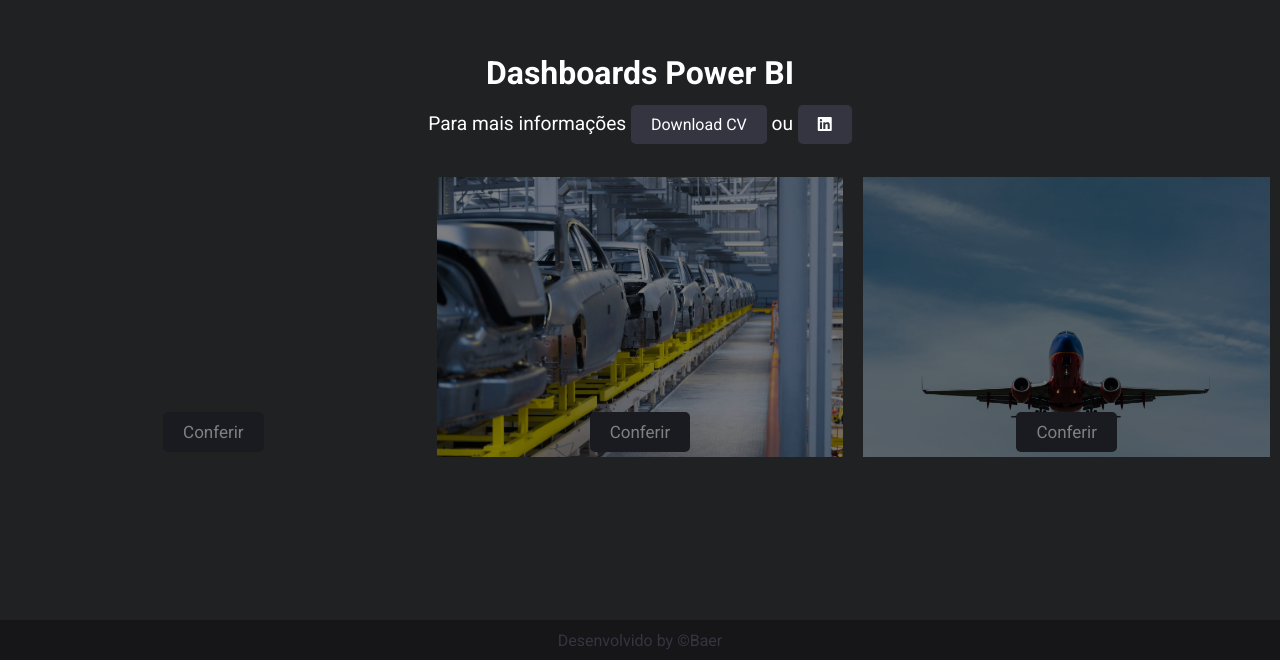
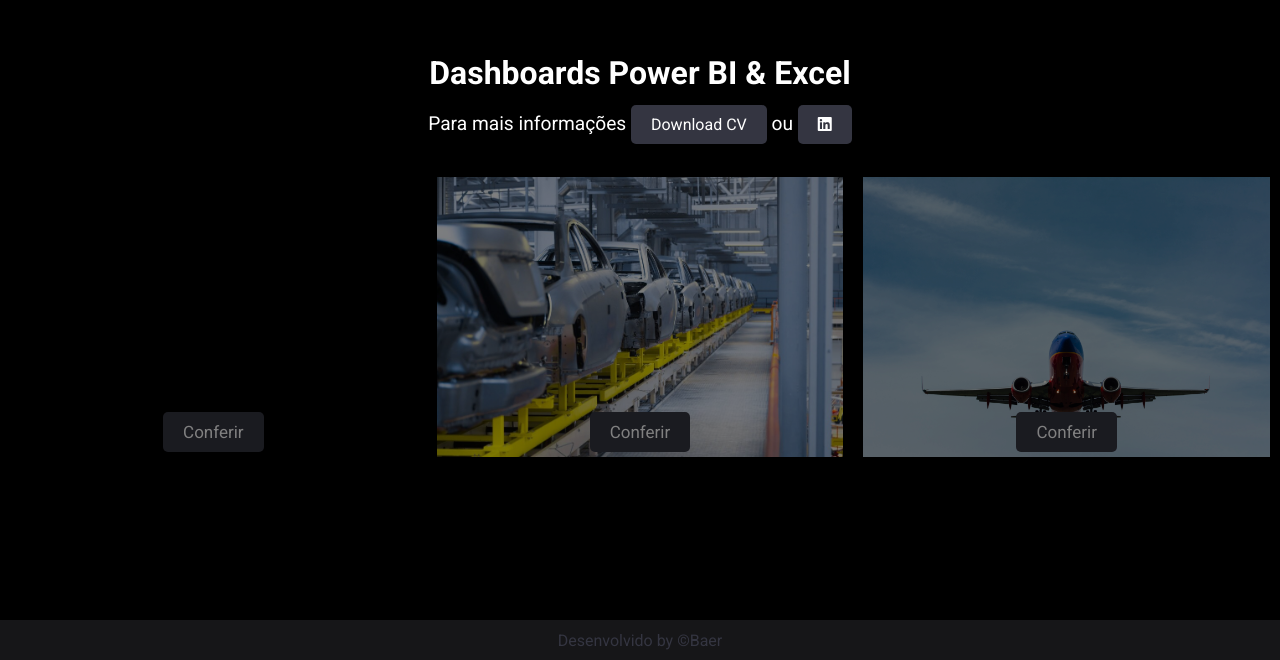
Before and after one commit to BaerData/PowerBI_projects, a plain HTML site: page index.html in a window 1280 px wide. Shown: the part 140-800 px from the top of the page. Drawn offline with Linux system fonts and the light colour scheme.

Commit message:
update cv e interface

```diff
--- a/index.html
+++ b/index.html
@@ -11,7 +11,7 @@
       rel="stylesheet"
     />
     <link rel="shortcut icon" href="Img/powerbilogo.png" type="image/x-icon">
-    <title>Portfolio | Power BI</title>
+    <title>Portfolio Dashboards</title>
     <link rel="import" href="dashboard_rh.html" />
     <link rel="import" href="dashboard_producao_carro.html" />
     <link rel="import" href="dashboard_aviation.html" />
@@ -26,7 +26,7 @@
       }
 
       :root {
-        --background: #202123;
+        --background: #000000;
         --background-footer: #161618;
         --gray: #343541;
         --white: #fff;
@@ -264,7 +264,7 @@
     <main>
       <div class="content">
         <div class="title">
-          <h1>Dashboards Power BI</h1>
+          <h1>Dashboards Power BI & Excel</h1>
           <h2>
             Para mais informações <a href="Img/CV_BI_Jonathan2023.pdf" target="_blank" class="btn-cv">Download CV</a> ou <a href="https://www.linkedin.com/in/jonathanbaer/" class="btn-cv"><i class="fa-brands fa-linkedin"></i></a>
           </h2>
```
Also changed, not shown: 1 other file.
